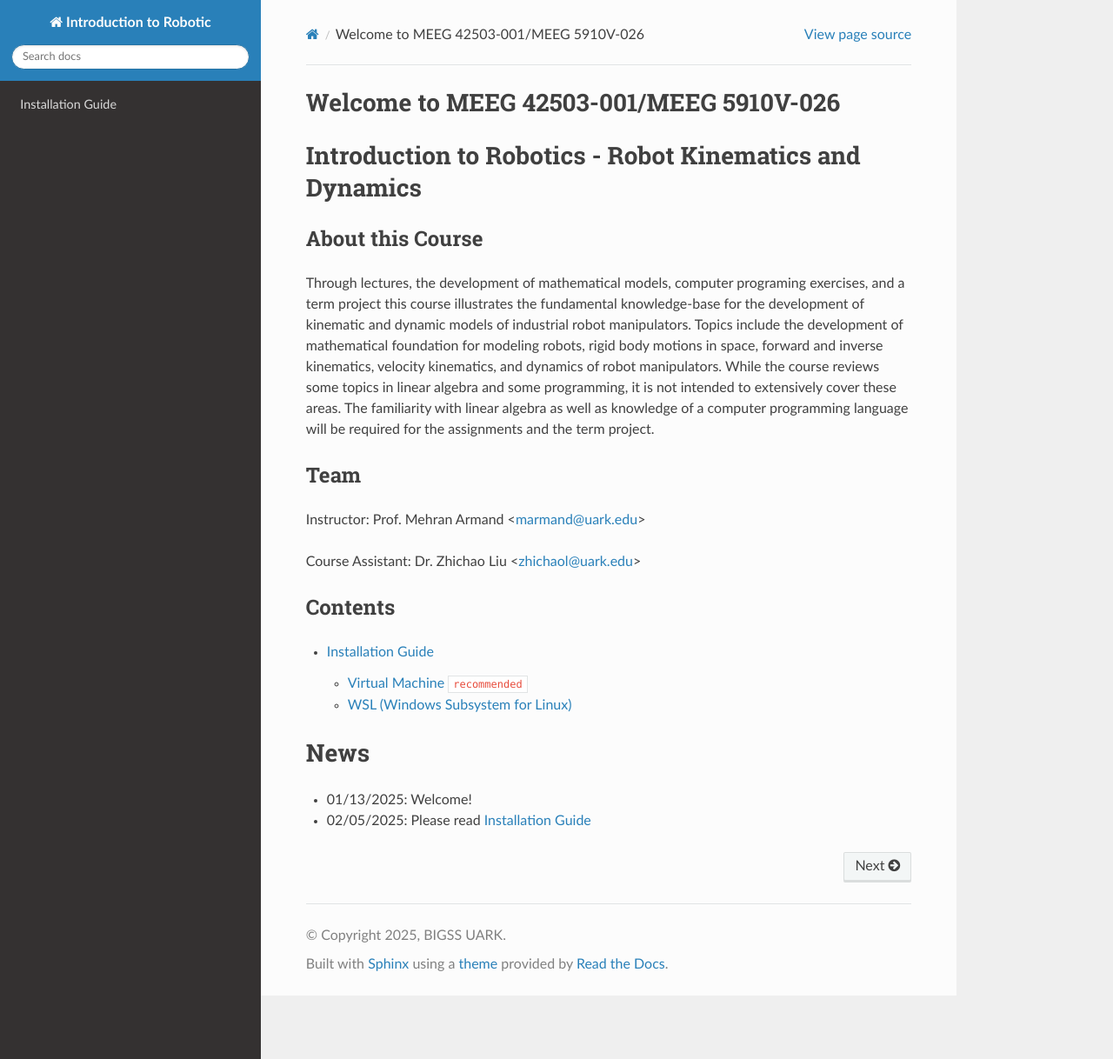
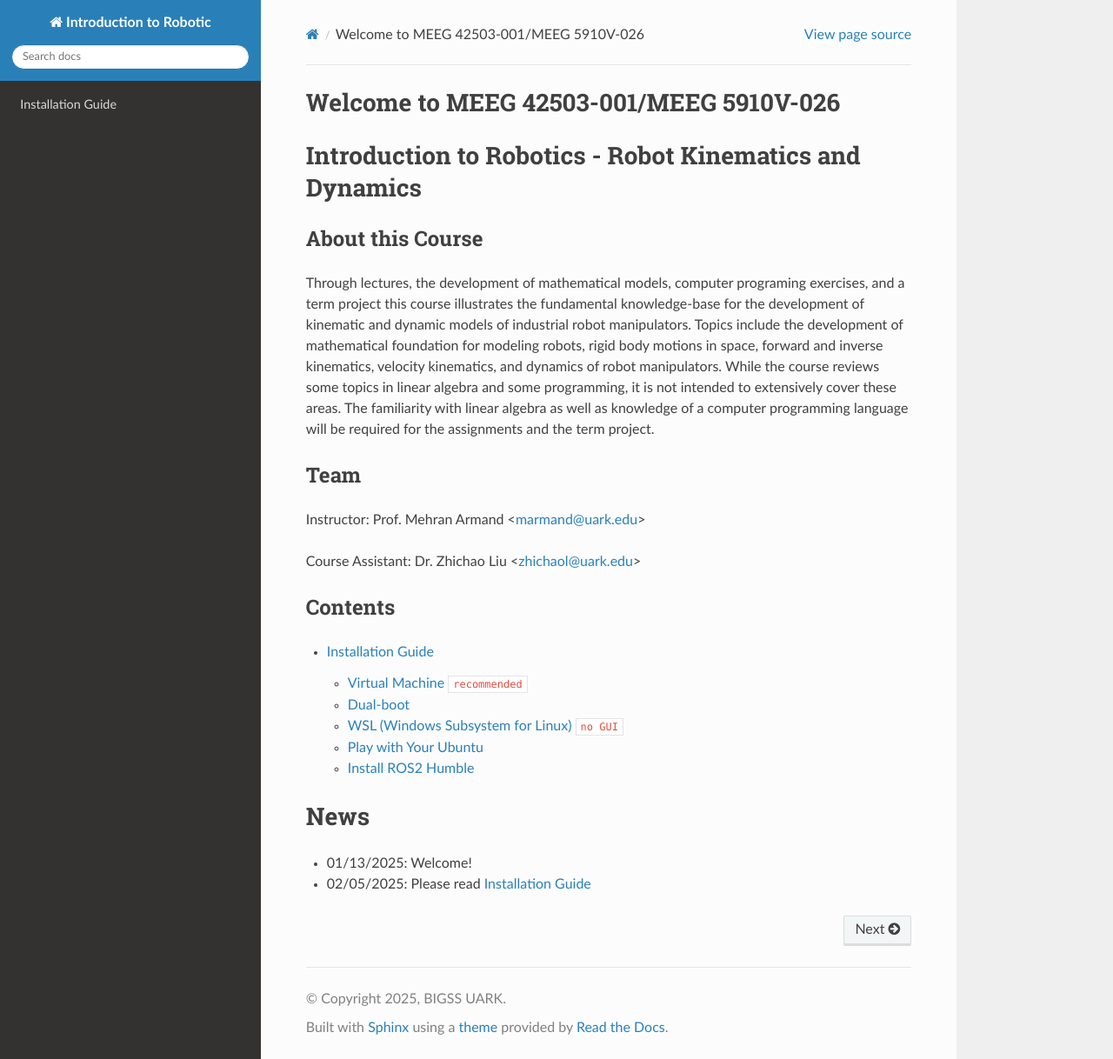
Before and after one commit to zhichaoliu0921/uark-meeg-intro-robo, a Sphinx documentation site: the page built from docs/source/index.rst, in a window 1280 px wide and 1218 px high. Shown: the whole window at 87% size. Built offline with Sphinx 7.4.7 and the Read the Docs theme 3.1.0, drawn with Linux system fonts in a browser that asks for light colours; some of the changed lines change nothing that is shown.

Commit message:
install ros

```diff
--- a/docs/source/install.rst
+++ b/docs/source/install.rst
@@ -84,8 +84,29 @@
 
 Finally you will be greeted with the Ubuntu log-in screen where you can enter your username and password defined during the initial setup (don’t forget that the default password is ‘changeme’ if you left everything as the default).
 
-WSL (Windows Subsystem for Linux)
---------------------------------
+Dual-boot
+----------
+
+Dual-boot refers to a computer setup in which two operating systems are installed on a single machine,
+allowing the user to choose which one to run when the computer starts up.
+
+1. **Download an Ubuntu Image**
+
+You will need to download a ISO file for Ubuntu. Here is the link:
+https://releases.ubuntu.com/jammy/
+Please select the 64-bit PC (AMD64) desktop image to download.
+
+.. note::
+    If you are using macOS Applie Silicone (M1/M2), you may need to download ARM64 version https://cdimage.ubuntu.com/releases/22.04.5/release/
+
+`Here <https://www.linuxtechi.com/dual-boot-ubuntu-22-04-and-windows-11/>`_ is a tutorial for installing Ubuntu 22.04 alongside Windows 11, as well as a `video tutorial <https://youtu.be/QKn5U2esuRk/>`_ .
+
+.. note::
+    incorrectly setting up a dual-boot system can lead to data loss or system malfunctions. It's crucial to back up important data before attempting to set up a dual-boot system.
+
+
+WSL (Windows Subsystem for Linux) ``no GUI``
+---------------------------------------------------
 
 .. note::
     This method only works with Windows 10 (Version 1903 or higher, with Build 18362 or higher), Windows 11 (Any version).
@@ -141,3 +162,100 @@
 
 .. image:: images/wsl_step8.png
    :width: 600
+
+
+Play with Your Ubuntu
+-----------------------
+
+A successfully configured Ubuntu 22.04 looks like this:
+
+.. image:: images/ubuntu22.04.png
+   :width: 600
+
+Unlike Windows or MacOS, Ubuntu heavily relies on Command Line Tools. You can control your computer through typing in texts (or Commands) in the terminal. On a Ubuntu 20.04 system you can find a launcher for the terminal by clicking on the Activities item at the top left of the screen, then typing the first few letters of “terminal”, “command”, “prompt” or “shell”. Yes, the developers have set up the launcher with all the most
+common synonyms, so you should have no problems finding it. If you can’t find a launcher, or if you just want a faster way to bring up the terminal, most Linux systems use the
+same default keyboard shortcut to start it: ``Ctrl-Alt-T``.
+
+Install ROS2 Humble
+-----------------------
+
+The steps are adopted from  `here [Ubuntu deb packages] <https://linuxconfig.org/ubuntu-22-04-on-wsl-windows-subsystem-for-linux/>`_ .
+
+1. **Set locale**
+
+Make sure you have a locale which supports ``"UTF-8"``. If you are in a minimal environment (such as a docker container), the locale may be something minimal like  ``"POSIX"``. We test with the following settings. However, it should be fine if you’re using a different UTF-8 supported locale.
+
+.. code-block:: console
+
+   locale  # check for UTF-8
+   sudo apt update && sudo apt install locales
+   sudo locale-gen en_US en_US.UTF-8
+   sudo update-locale LC_ALL=en_US.UTF-8 LANG=en_US.UTF-8
+   export LANG=en_US.UTF-8
+
+   locale  # verify settings
+
+2. **Setup Sources**
+
+You will need to add the ROS 2 apt repository to your system.
+
+.. code-block:: console
+   sudo apt install software-properties-common
+   sudo add-apt-repository universe
+
+Now add the ROS 2 GPG key with apt.
+
+.. code-block:: console
+   sudo apt update && sudo apt install curl -y
+   sudo curl -sSL https://raw.githubusercontent.com/ros/rosdistro/master/ros.key -o /usr/share/keyrings/ros-archive-keyring.gpg
+
+Then add the repository to your sources list.
+
+.. code-block:: console
+   echo "deb [arch=$(dpkg --print-architecture) signed-by=/usr/share/keyrings/ros-archive-keyring.gpg] http://packages.ros.org/ros2/ubuntu $(. /etc/os-release && echo $UBUNTU_CODENAME) main" | sudo tee /etc/apt/sources.list.d/ros2.list > /dev/null
+
+3. **Install ROS 2 packages**
+
+Update your apt repository caches after setting up the repositories.
+
+.. code-block:: console
+   sudo apt update
+
+ROS 2 packages are built on frequently updated Ubuntu systems. It is always recommended that you ensure your system is up to date before installing new packages.
+
+.. code-block:: console
+   sudo apt upgrade
+
+Desktop Install (Recommended): ROS, RViz, demos, tutorials.
+
+.. code-block:: console
+   sudo apt install ros-humble-desktop
+
+Development tools: Compilers and other tools to build ROS packages
+
+.. code-block:: console
+   sudo apt install ros-dev-tools
+
+
+3. **Environment setup**
+
+Add sourcing to your shell startup script
+
+.. code-block:: console
+   echo "source /opt/ros/humble/setup.bash" >> ~/.bashrc
+   source ~/.bashrc
+
+
+4. **Try some examples**
+
+In one terminal, source the setup file and then run a C++ ``"talker"``
+
+.. code-block:: console
+   ros2 run demo_nodes_cpp talker
+
+In another terminal source the setup file and then run a Python ``"listener"``
+
+.. code-block:: console
+   ros2 run demo_nodes_py listener
+
+You should see the talker saying that it’s Publishing messages and the listener saying I heard those messages. This verifies both the C++ and Python APIs are working properly.
```
Also changed, not shown: 1 other file.
